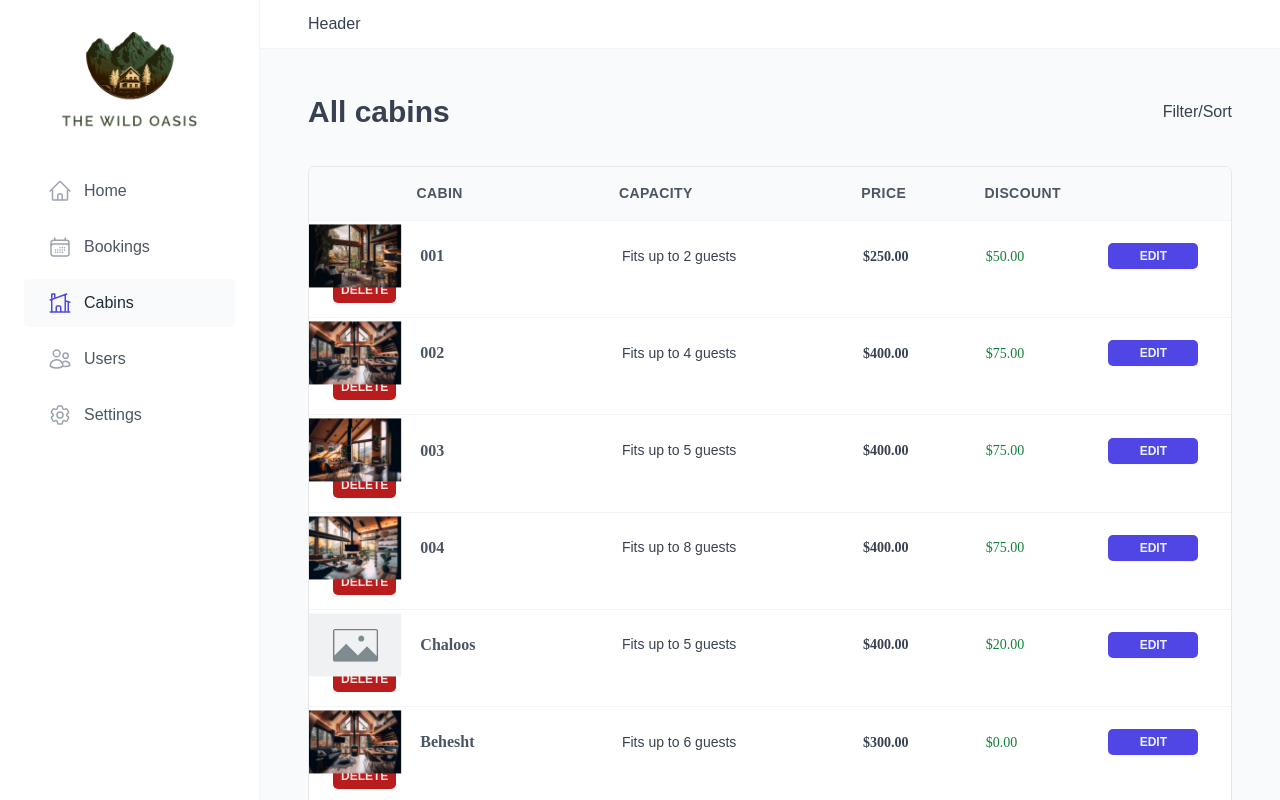
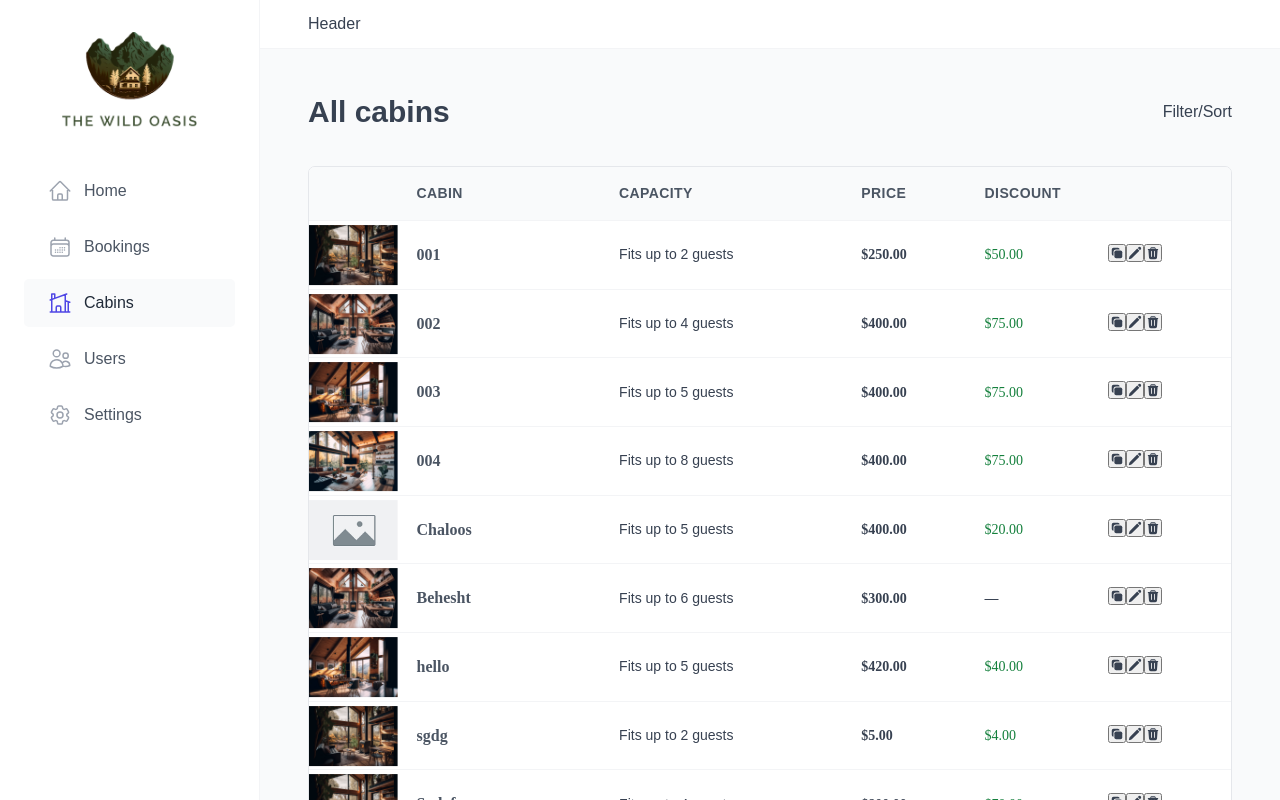
Before and after one commit to Soroush47/the-wild-oasis, a React (Vite) app: page /cabins in a window 1280 px wide. Built offline with nearby package versions, Linux system fonts and the light colour scheme; data requests are answered from the project's data file.

Commit message:
Add duplication of a cabin

```diff
--- a/db.json
+++ b/db.json
@@ -53,7 +53,7 @@
       "name": "Behesht",
       "maxCapacity": "6",
       "regularPrice": "300",
-      "discount": "0",
+      "discount": 0,
       "description": "test 2",
       "image": "/src/data/cabins/cabin-002.jpg",
       "id": "lpqwOlcxHEE"
@@ -92,21 +92,11 @@
       "name": "Aseman",
       "maxCapacity": 23,
       "regularPrice": 2342,
-      "discount": 2323,
+      "discount": 342,
       "description": "sdf",
       "image": "/src/data/cabins/cabin-001.jpg",
       "createdAt": "26/11/19 11:11:33",
       "id": "nMkwAKmvqb0"
-    },
-    {
-      "name": "dsfgdg",
-      "maxCapacity": 345,
-      "regularPrice": 324543,
-      "discount": 0,
-      "description": "fsdsdf",
-      "image": "/src/data/cabins/cabin-001.jpg",
-      "createdAt": "26/11/19 11:11:47",
-      "id": "QcPHipJfgzE"
     },
     {
       "name": "dfs",
@@ -134,7 +124,7 @@
       "regularPrice": 235,
       "discount": 23,
       "description": "safdf",
-      "image": "/src/data/cabins/empty.png",
+      "image": "/src/data/cabins/cabin-001.jpg",
       "createdAt": "26/26/19 21:26:03",
       "id": "mPNx2sJoc9o"
     },
@@ -147,6 +137,46 @@
       "image": "/src/data/cabins/cabin-007.jpg",
       "createdAt": "26/28/19 21:28:07",
       "id": "HEm6SgluADk"
+    },
+    {
+      "name": "Barcelona",
+      "maxCapacity": 324,
+      "regularPrice": 234,
+      "discount": 32,
+      "description": "sfdfd",
+      "image": "/src/data/cabins/cabin-007.jpg",
+      "createdAt": "26/17/20 01:17:08",
+      "id": "JnkM0g0sMW4"
+    },
+    {
+      "name": "Madrid",
+      "maxCapacity": 5,
+      "regularPrice": 700,
+      "discount": 30,
+      "description": "yrtyrty",
+      "image": "/src/data/cabins/empty2.png",
+      "createdAt": "26/19/20 01:19:25",
+      "id": "lekYBUL_ins"
+    },
+    {
+      "name": "Madrid",
+      "maxCapacity": 5,
+      "regularPrice": 700,
+      "discount": 30,
+      "description": "yrtyrty",
+      "image": "/src/data/cabins//empty2.png",
+      "createdAt": "26/54/20 10:54:33",
+      "id": "gAn2G0nJ-6w"
+    },
+    {
+      "name": "009",
+      "maxCapacity": 6,
+      "regularPrice": 300,
+      "discount": 0,
+      "description": "test 2",
+      "image": "/src/data/cabins//cabin-002.jpg",
+      "createdAt": "26/23/20 11:23:31",
+      "id": "6pPzBvst57Y"
     }
   ],
   "guests": [
--- a/src/features/cabins/CabinRow.tsx
+++ b/src/features/cabins/CabinRow.tsx
@@ -1,12 +1,12 @@
+import { useState } from "react";
 import styled from "styled-components";
 
 import { formatCurrency } from "../../utils/helpers";
-import { useMutation, useQueryClient } from "@tanstack/react-query";
-import { deleteCabin } from "../../services/apiCabins";
-import toast from "react-hot-toast";
-import Button from "../../ui/Button";
-import { useState } from "react";
+// import Button from "../../ui/Button";
 import CreateCabinForm from "./CreateCabinForm";
+import { useDeleteCabin } from "./useDeleteCabin";
+import { HiPencil, HiSquare2Stack, HiTrash } from "react-icons/hi2";
+import { useCreateCabin } from "./useCreateCabin";
 
 const TableRow = styled.div`
     display: grid;
@@ -69,24 +69,23 @@ function CabinRow({ cabin }: CabinRowProps) {
         maxCapacity,
         regularPrice,
         discount,
-        // description,
         image,
+        description,
     } = cabin;
+    const { isDeleting, deleteMutation } = useDeleteCabin();
+    const { isCreating, createMutation } = useCreateCabin();
 
-    const queryClient = useQueryClient();
+    const handleDuplicate = () => {
+        createMutation({
+            name: `Copy of ${name}`,
+            maxCapacity,
+            regularPrice,
+            discount,
+            description,
+            image: image.slice(16),
+        });
+    };
 
-    const { isPending: isDeleting, mutate } = useMutation({
-        mutationFn: (id: number) => deleteCabin(id),
-        onSuccess: () => {
-            toast.success("Cabin successfully deleted");
-            queryClient.invalidateQueries({
-                queryKey: ["cabins"],
-            });
-        },
-        onError: () => toast.error("Cabin could not be deleted"),
-    });
-
-    // console.log(description);
     return (
         <>
             <TableRow role="row">
@@ -94,18 +93,30 @@ function CabinRow({ cabin }: CabinRowProps) {
                 <Cabin>{name}</Cabin>
                 <div>Fits up to {maxCapacity} guests</div>
                 <Price>{formatCurrency(regularPrice)}</Price>
-                <Discount>{formatCurrency(discount)}</Discount>
-                <Button size="small" onClick={() => setShowForm(show => !show)}>
-                    Edit
-                </Button>
-                <Button
-                    $variation="danger" //Transient Props
-                    size="small"
-                    onClick={() => mutate(cabinId)}
-                    disabled={isDeleting}
-                >
-                    Delete
-                </Button>
+                {discount ? (
+                    <Discount>{formatCurrency(discount)}</Discount>
+                ) : (
+                    <span>&mdash;</span>
+                )}
+                <div>
+                    <button onClick={handleDuplicate} disabled={isCreating}>
+                        <HiSquare2Stack />
+                    </button>
+                    <button
+                        //  size="small"
+                        onClick={() => setShowForm(show => !show)}
+                    >
+                        <HiPencil />
+                    </button>
+                    <button
+                        // $variation="danger" //Transient Props
+                        // size="small"
+                        onClick={() => deleteMutation(cabinId)}
+                        disabled={isDeleting}
+                    >
+                        <HiTrash />
+                    </button>
+                </div>
             </TableRow>
             {showForm && <CreateCabinForm cabin={cabin} setShowForm={setShowForm} />}
         </>
--- a/src/features/cabins/CabinTable.tsx
+++ b/src/features/cabins/CabinTable.tsx
@@ -1,8 +1,6 @@
 import styled from "styled-components";
 
-import { useQuery } from "@tanstack/react-query";
-// import api from "../../configs/api";
-import { getCabins } from "../../services/apiCabins";
+import { useCabins } from "./useCabins";
 import Spinner from "../../ui/Spinner";
 import CabinRow from "./CabinRow";
 
@@ -30,18 +28,22 @@ const TableHeader = styled.header`
     padding: 1.6rem 2.4rem;
 `;
 
+type CabinType = {
+    id: number;
+    createdAt: Date;
+    name: string;
+    maxCapacity: number;
+    regularPrice: number;
+    discount: number;
+    description: string;
+    image: string;
+};
+
 function CabinTable() {
-    const { data, isLoading } = useQuery({
-        queryKey: ["cabins"],
-        queryFn: getCabins,
-    });
+    const { data, isLoading } = useCabins();
     const cabins = data?.data;
 
-    // console.log({ cabins, isLoading, error });
-
     if (isLoading) return <Spinner />;
-
-    // if (error) return <div>error: {JSON.stringify(error)}</div>;
 
     return (
         <Table role="table">
@@ -53,7 +55,7 @@ function CabinTable() {
                 <div>Discount</div>
                 <div></div>
             </TableHeader>
-            {cabins.map(cabin => (
+            {cabins.map((cabin: CabinType) => (
                 <CabinRow cabin={cabin} key={cabin.id} />
             ))}
         </Table>
--- a/src/features/cabins/CreateCabinForm.tsx
+++ b/src/features/cabins/CreateCabinForm.tsx
@@ -6,12 +6,11 @@ import Form from "../../ui/Form";
 import Button from "../../ui/Button";
 import FileInput from "../../ui/FileInput";
 import Textarea from "../../ui/Textarea";
-import { createCabin, editCabin } from "../../services/apiCabins";
-import { useMutation, useQueryClient } from "@tanstack/react-query";
-import toast from "react-hot-toast";
 import { zodResolver } from "@hookform/resolvers/zod";
 import FormRow from "../../ui/FormRow";
 import React from "react";
+import { useCreateCabin } from "./useCreateCabin";
+import { useEditCabin } from "./useEditCabin";
 
 // interface Cabin {
 //     name: string;
@@ -93,47 +92,30 @@ function CreateCabinForm({ cabin, setShowForm }: CreateCabinFormProps) {
                   image: undefined,
               },
     });
-    const queryClient = useQueryClient();
-    const { mutate, isPending: isCreating } = useMutation({
-        mutationFn: createCabin,
-        onSuccess: () => {
-            toast.success("New cabin created successfully");
-            queryClient.invalidateQueries({
-                queryKey: ["cabins"],
-            });
-            reset();
-        },
-        onError: () => toast.error("Cabin could not be created"),
-    });
 
-    const { mutate: editMutate, isPending: isEditing } = useMutation({
-        mutationFn: editCabin,
-        onSuccess: () => {
-            toast.success("The cabin edited succesfully");
-            queryClient.invalidateQueries({
-                queryKey: ["cabins"],
-            });
-            setShowForm?.(show => !show);
-        },
-        onError: () => toast.error("The cabin could not be edited"),
-    });
+    const { isCreating, createMutation } = useCreateCabin();
+    const { isEditing, editMutation } = useEditCabin();
 
     const onSubmit = (data: FormData) => {
-        // console.log(data);
-        // console.log(cabin);
         cabin
-            ? editMutate({
+            ? editMutation(
+                  {
                       ...data,
                       id: cabin.id,
                       image:
                           data.image?.length && typeof data.image !== "string"
                               ? `/src/data/cabins/${data.image.item(0)?.name}`
                               : cabin.image,
-              })
-            : mutate(data);
+                  },
+                  { onSuccess: () => setShowForm?.(show => !show) },
+              )
+            : createMutation(data, {
+                  onSuccess: () => {
+                      reset();
+                      setShowForm?.(show => !show);
+                  },
+              });
     };
-
-    // console.log({ isCreating, errors });
 
     return (
         <Form onSubmit={handleSubmit(onSubmit)}>
@@ -179,7 +161,6 @@ function CreateCabinForm({ cabin, setShowForm }: CreateCabinFormProps) {
 
             <FormRow label="Description for website" error={errors?.description?.message}>
                 <Textarea
-                    disabled={cabin ? isEditing : isCreating}
                     // type="number"
                     id="description"
                     // defaultValue=""
--- /dev/null
+++ b/src/features/cabins/useCabins.ts
@@ -0,0 +1,11 @@
+import { useQuery } from "@tanstack/react-query";
+import { getCabins } from "../../services/apiCabins";
+
+export function useCabins() {
+    const { data, isLoading } = useQuery({
+        queryKey: ["cabins"],
+        queryFn: getCabins,
+    });
+
+    return { data, isLoading };
+}
--- /dev/null
+++ b/src/features/cabins/useCreateCabin.ts
@@ -0,0 +1,21 @@
+import { useMutation, useQueryClient } from "@tanstack/react-query";
+import toast from "react-hot-toast";
+import { createCabin } from "../../services/apiCabins";
+
+
+
+export function useCreateCabin() {
+    const queryClient = useQueryClient();
+    const { mutate: createMutation, isPending: isCreating } = useMutation({
+        mutationFn: createCabin,
+        onSuccess: () => {
+            toast.success("New cabin created successfully");
+            queryClient.invalidateQueries({
+                queryKey: ["cabins"],
+            });
+        },
+        onError: () => toast.error("Cabin could not be created"),
+    });
+
+    return { isCreating, createMutation };
+}
--- /dev/null
+++ b/src/features/cabins/useDeleteCabin.ts
@@ -0,0 +1,20 @@
+import { useMutation, useQueryClient } from "@tanstack/react-query";
+import { deleteCabin } from "../../services/apiCabins";
+import toast from "react-hot-toast";
+
+export function useDeleteCabin() {
+    const queryClient = useQueryClient();
+
+    const { isPending: isDeleting, mutate: deleteMutation } = useMutation({
+        mutationFn: (id: number) => deleteCabin(id),
+        onSuccess: () => {
+            toast.success("Cabin successfully deleted");
+            queryClient.invalidateQueries({
+                queryKey: ["cabins"],
+            });
+        },
+        onError: () => toast.error("Cabin could not be deleted"),
+    });
+
+    return { isDeleting, deleteMutation };
+}
--- /dev/null
+++ b/src/features/cabins/useEditCabin.ts
@@ -0,0 +1,19 @@
+import { useMutation, useQueryClient } from "@tanstack/react-query";
+import { editCabin } from "../../services/apiCabins";
+import toast from "react-hot-toast";
+
+export function useEditCabin() {
+    const queryClient = useQueryClient();
+    const { mutate: editMutation, isPending: isEditing } = useMutation({
+        mutationFn: editCabin,
+        onSuccess: () => {
+            toast.success("The cabin edited succesfully");
+            queryClient.invalidateQueries({
+                queryKey: ["cabins"],
+            });
+        },
+        onError: () => toast.error("The cabin could not be edited"),
+    });
+
+    return { isEditing, editMutation };
+}
--- a/src/pages/Cabins.tsx
+++ b/src/pages/Cabins.tsx
@@ -39,7 +39,7 @@ function Cabins() {
                         Add new cabin
                     </Button>
                 </Container>
-                {showForm && <CreateCabinForm />}
+                {showForm && <CreateCabinForm setShowForm={setShowForm} />}
             </Row>
         </>
     );
```
Lines whose indentation alone changed are shown as unchanged.
